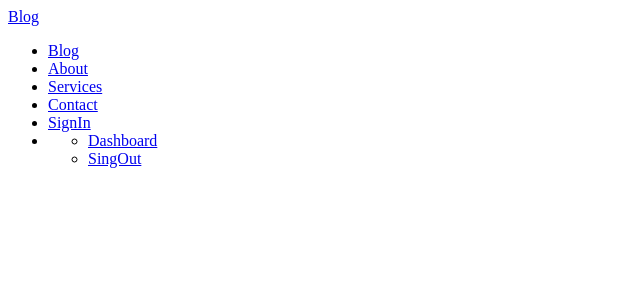
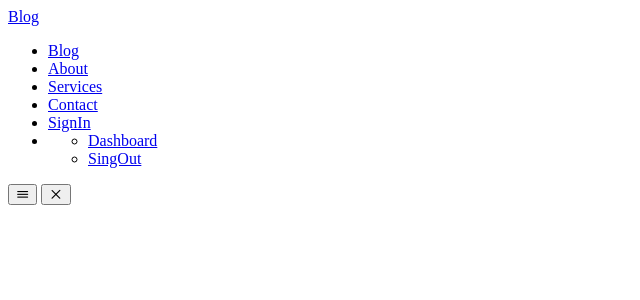
Before and after one commit to Developper-Grl/Blog, a PHP site: page / in a window 1280 px wide. Shown: the top 300 px of the page, without its empty margins (0-640 px from the left). Run offline with PHP 8.4, Linux system fonts and the light colour scheme.

Commit message:
End of NAV

```diff
--- a/index.php
+++ b/index.php
@@ -8,6 +8,8 @@
      <title>Blog</title>
      <!--CUSTOM STYLESHEET-->
      <link rel="stylesheet" href="./style.css">
+     <!--ICONSCOUT CDN-->
+     <link rel ="stylesheet" href="https://unicons.iconscout.com/release/v4.0.0/css/line.css">
 </head>
 <body>
       <nav>
@@ -30,8 +32,11 @@
 
 
                </ul>
-
+               <button id="open__nav-btn"><i class="uil uil-bars"></i></button>
+               <button id="close__nav-btn"><i class="uil uil-multiply"></i></button>
           </div>
       </nav>
+
+      <!--==================== END OF NAV ===============-->
 </body>
 </html>
```
